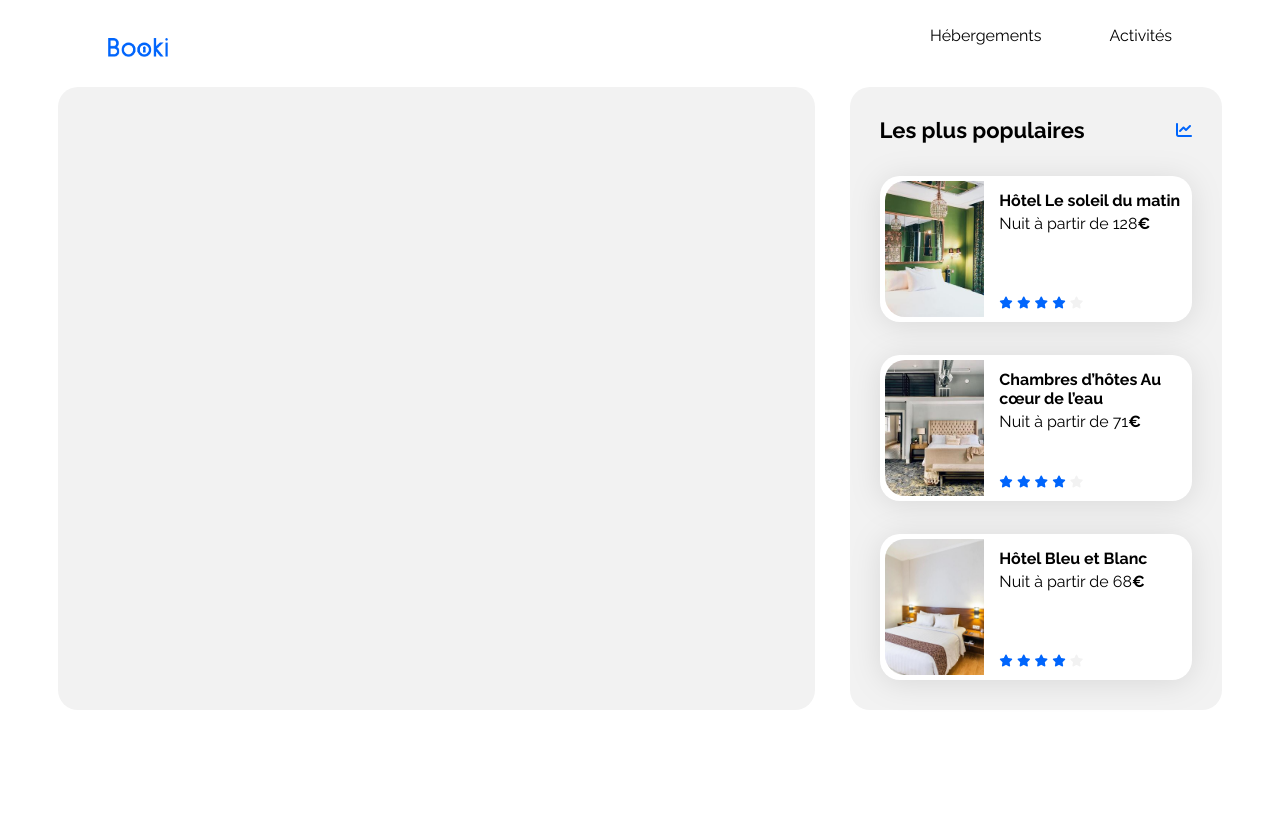
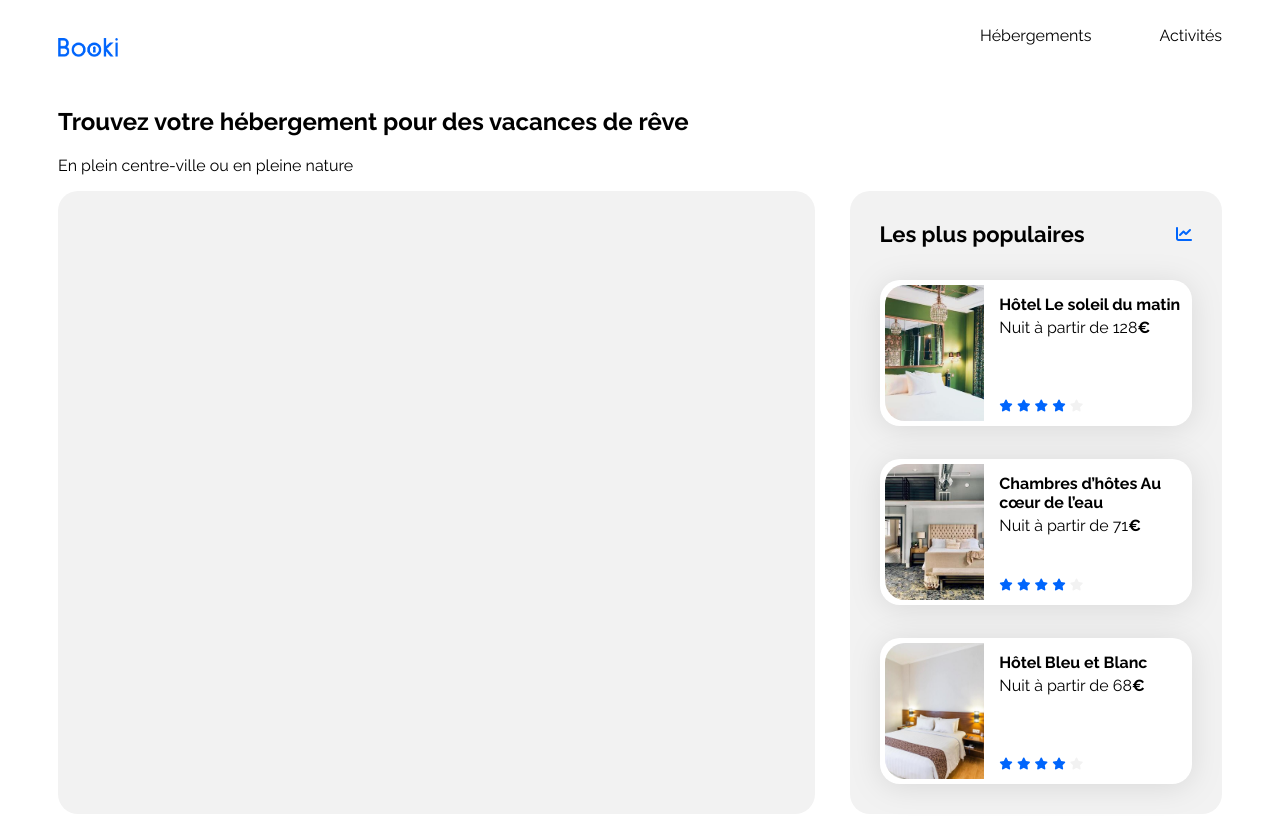
Before and after one commit to James-dot-pixel/booki-starter-code, a plain HTML site: page index.html in a window 1280 px wide. Before the commit the page ends 800 px from the top, so only its background shows below. Drawn offline with Linux system fonts and the light colour scheme.

Commit message:
Refactoring of html structure and add container global class

```diff
--- a/css/style.css
+++ b/css/style.css
@@ -15,45 +15,11 @@
 
 body {
     display: flex;
-    justify-content: center;
+    flex-direction: column;
+    align-items: center;
 }
 
-header {
-    display: flex;
-    justify-content: space-between;
-    height: 79px;
-    align-items: start;
-}
-
-.header-logo-wrapper {
-    display: flex;
-}
-
-.header-logo {
-    height: 19px;
-    margin: 30px 50px 30px 50px;
-}
-
-.header-menu-link-wrapper {
-    list-style-type: none;
-    display: flex;
-    gap: 68px;
-    padding-left: 0;
-    margin: 0 50px 0 50px;
-}
-
-.header-menu-link {
-    display: inline-block;
-    padding-top: 16px;
-    border-top: solid 2px transparent;
-}
-
-.header-menu-link:hover {
-    color: var(--main-color);
-    border-top: solid 2px var(--main-color);
-}
-
-.main-container {
+.container-global {
     width: 100%;
     max-width: 1440px;
     padding: 0 50px;
@@ -91,6 +57,44 @@ a {
 
 .neutral-star {
     color: var(--main-bg-color)
+}
+
+/****** Header *****/
+header {
+    display: flex;
+    justify-content: space-between;
+    width: 100%;
+    height: 79px;
+    max-width: 1440px;
+    align-items: start;
+}
+
+.header-logo-wrapper {
+    display: flex;
+}
+
+.header-logo {
+    height: 19px;
+    margin: 30px 50px 30px 50px;
+}
+
+.header-menu-link-wrapper {
+    list-style-type: none;
+    display: flex;
+    gap: 68px;
+    padding-left: 0;
+    margin: 0 50px 0 50px;
+}
+
+.header-menu-link {
+    display: inline-block;
+    padding-top: 16px;
+    border-top: solid 2px transparent;
+}
+
+.header-menu-link:hover {
+    color: var(--main-color);
+    border-top: solid 2px var(--main-color);
 }
 
 /****** Hebergements And Populaires ***********/
--- a/index.html
+++ b/index.html
@@ -15,7 +15,6 @@
 </head>
 
 <body>
-    <div class="main-container">
         <header>
             <div class="header-logo-wrapper">
                 <a href="/index.html"><img class="header-logo" src="images/logo/Booki.png"></a>
@@ -27,7 +26,14 @@
                 </ul>
             </nav>
         </header>
-        <main>
+        <main class="container-global">
+            <div class="section-info">
+                <section class="section-info-headline">
+                    <h1>Trouvez votre hébergement pour des vacances de rêve</h1>
+                    <p>En plein centre-ville ou en pleine nature</p>
+                </section>
+
+            </div>
             <div id="hebergements" class="hebergements-and-populaires">
                 <section class="hebergements">
 
@@ -100,7 +106,6 @@
             </div>
         </main>
         <footer></footer>
-    </div>
 </body>
 
 </html>
```
